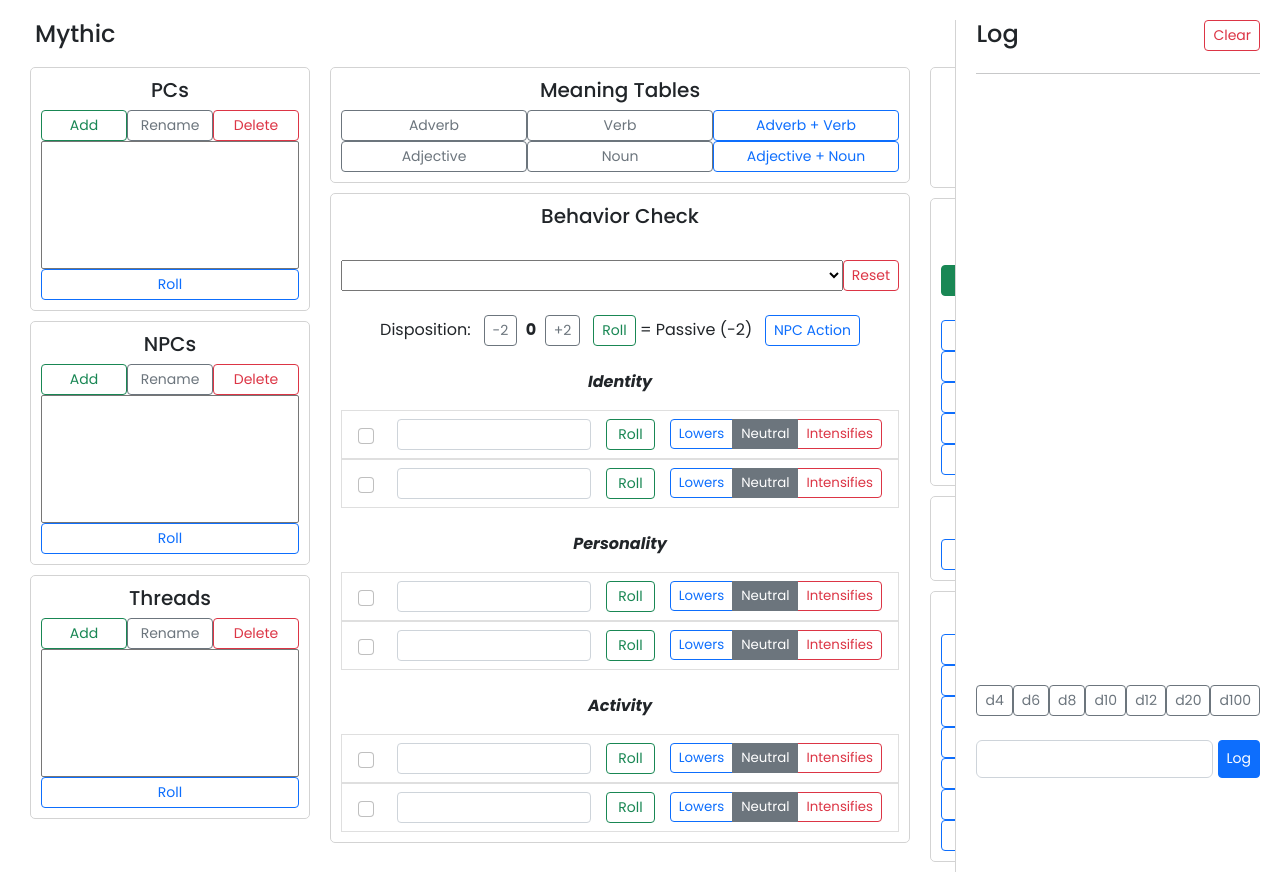
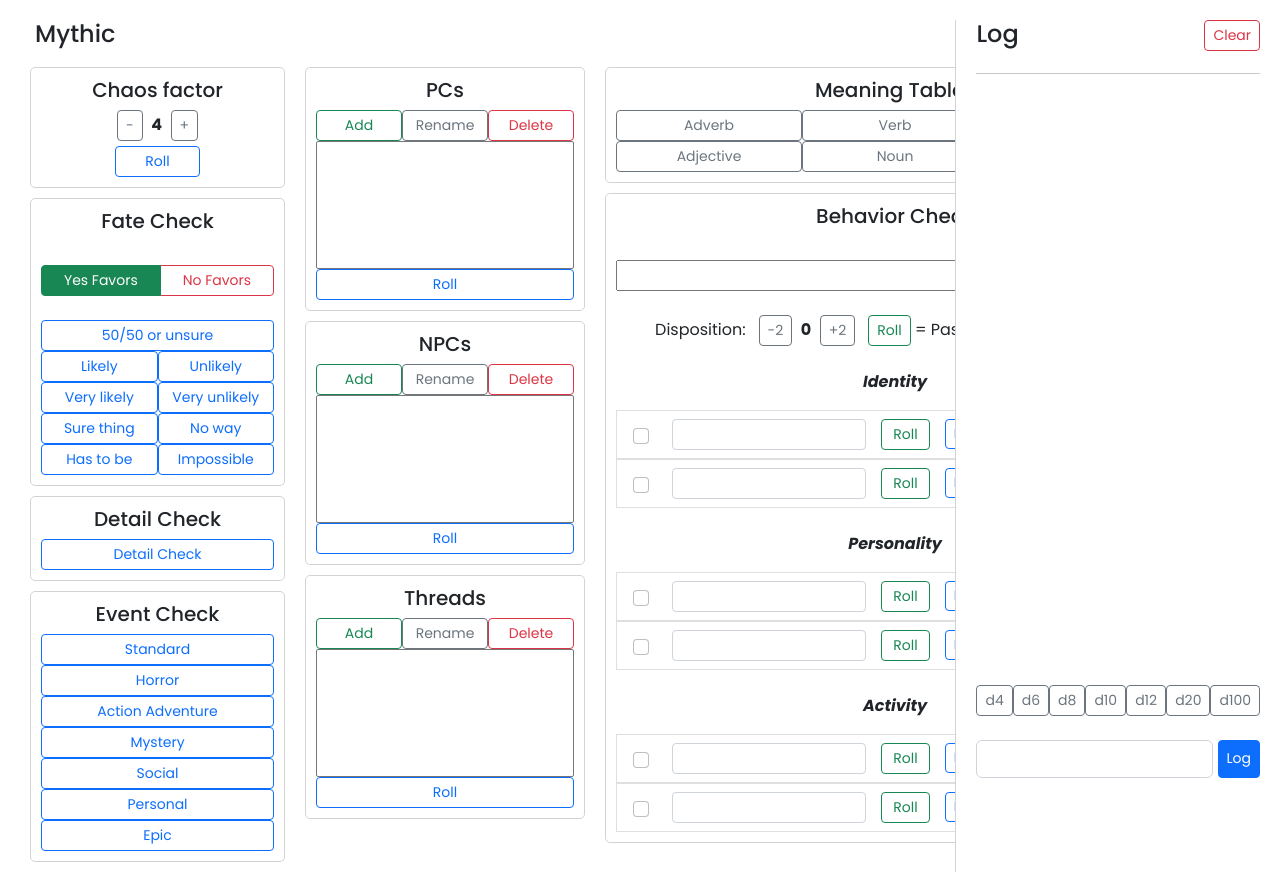
Before and after one commit to daniel-duliga/mangy, an Angular app: page / in a window 1280 px wide. Built offline with nearby package versions, Linux system fonts and the light colour scheme.

Commit message:
Change Mythic component layout

```diff
--- a/src/app/components/mythic/mythic.component.html
+++ b/src/app/components/mythic/mythic.component.html
@@ -1,5 +1,11 @@
 <h4 style="margin-left: 15px;">Mythic</h4>
 <div class="mythic-container">
+    <div style="min-width: 275px;">
+        <app-chaos-factor></app-chaos-factor>
+        <app-fate-check></app-fate-check>
+        <app-detail-check></app-detail-check>
+        <app-event-check></app-event-check>
+    </div>
     <div style="min-width: 300px;">
         <app-list
             [title]="'PCs'"
@@ -21,10 +27,4 @@
         <app-meaning-tables></app-meaning-tables>
         <app-behavior-check></app-behavior-check>
     </div>
-    <div style="min-width: 275px;">
-        <app-chaos-factor></app-chaos-factor>
-        <app-fate-check></app-fate-check>
-        <app-detail-check></app-detail-check>
-        <app-event-check></app-event-check>
-    </div>
 </div>
```
